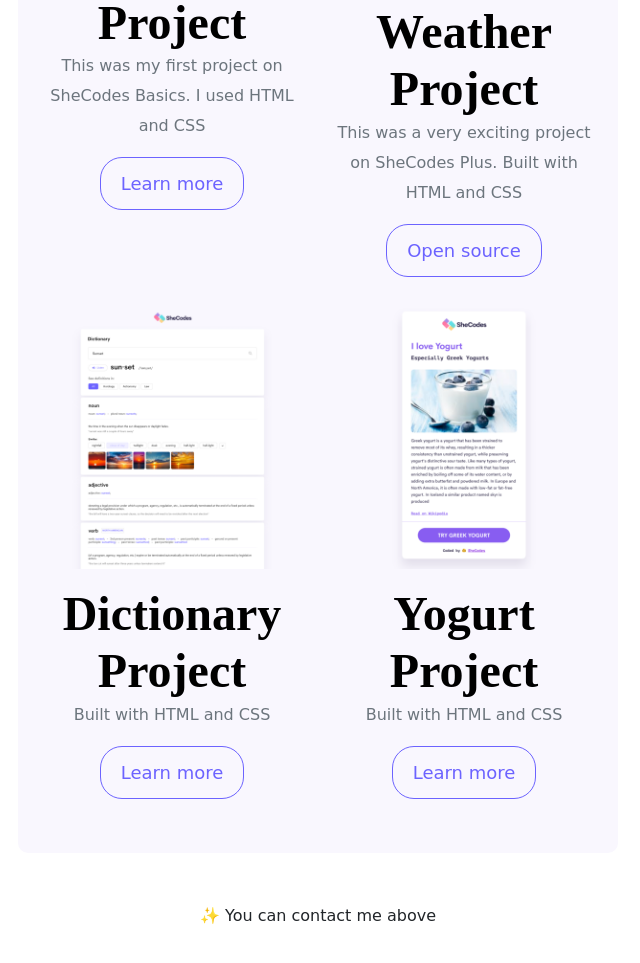
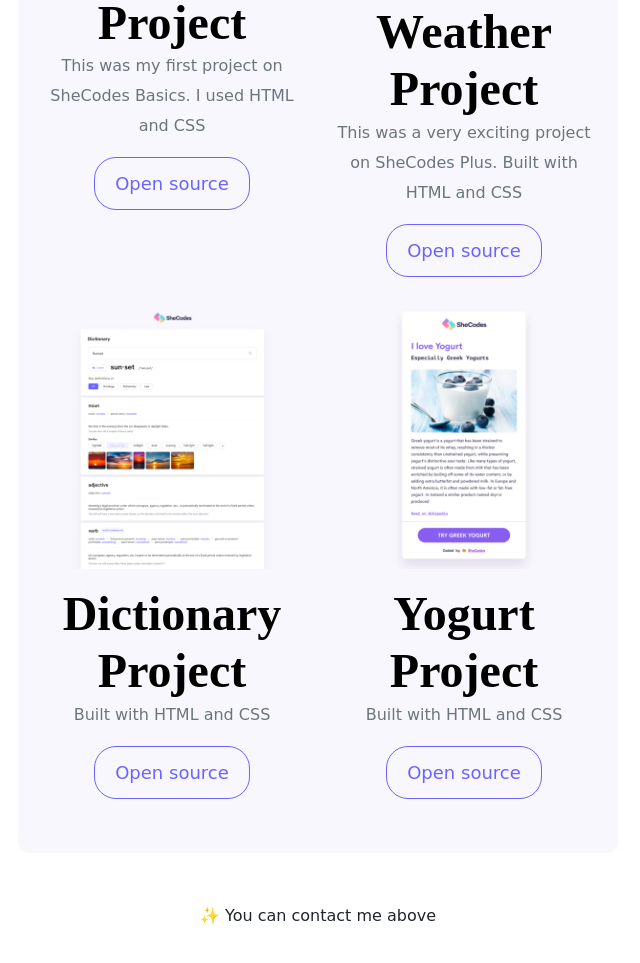
Before and after one commit to MaressaMotta/Portfolio, a plain HTML site: page work.html in a window 1280 px wide. Shown: the part 804-1767 px from the top of the page, without its empty margins (322-962 px from the left). Drawn offline with nearby package versions, Linux system fonts and the light colour scheme; a web font is replaced by a local one.

Commit message:
selah site

```diff
--- a/work.html
+++ b/work.html
@@ -86,8 +86,8 @@
             <p class="text-center text-muted">
               This was my first project on SheCodes Basics.
               I used HTML and CSS</p>
-              <a href="" class="btn btn-branding-outline">
-        Learn more
+              <a href="https://cocky-poitras-92fe37.netlify.app" class="btn btn-branding-outline">
+        Open source
       </a>
           </div>
           <div class="col-md-6 mb-4">
@@ -100,7 +100,8 @@
             <p class="text-center text-muted">
               This was a very exciting project on SheCodes Plus.
               Built with HTML and CSS</p>
-              <a href="https://xenodochial-bohr-200326.netlify.app/" class="btn btn-branding-outline">
+              <a href="https://loving-mcnulty-436112.netlify.app/"
+              class="btn btn-branding-outline">
         Open source
       </a>
           </div>
@@ -114,7 +115,7 @@
             <p class="text-center text-muted">
               Built with HTML and CSS</p>
               <a href="#" class="btn btn-branding-outline">
-        Learn more
+        Open source
       </a>
           </div>
           <div class="col-md-6 mb-4">
@@ -127,7 +128,7 @@
             <p class="text-center text-muted">
               Built with HTML and CSS</p>
               <a href="#" class="btn btn-branding-outline">
-        Learn more
+        Open source
       </a>
           </div>
         </div>
```
